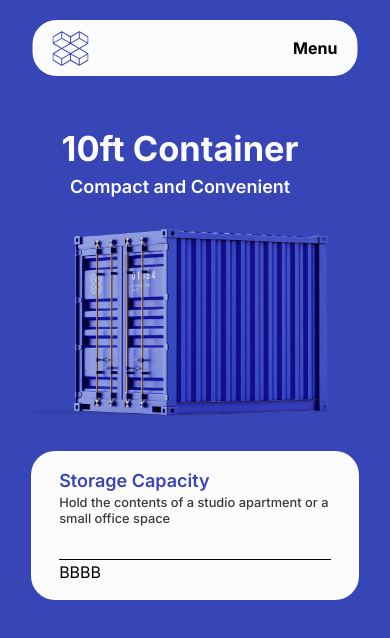
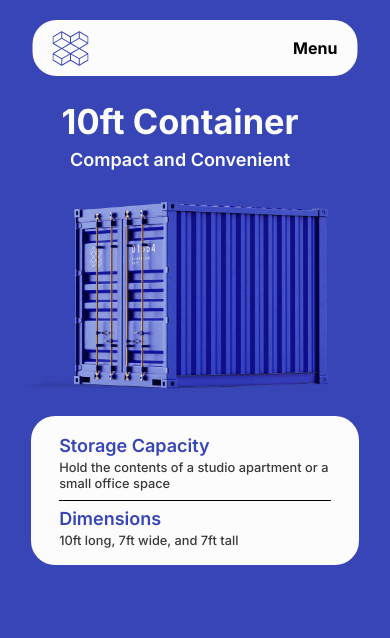
Before and after one commit to shanewmurphy/blue-box-site-new, a Next.js app: page /Ten-foot-container in a window 390 px wide. Shown: the top 638 px of the page. Built offline with nearby package versions, Linux system fonts and the light colour scheme.

Commit message:
Updates to 10ft container page

```diff
--- a/app/Ten-foot-container/page.js
+++ b/app/Ten-foot-container/page.js
@@ -2,7 +2,7 @@ export default function TenFootContainerPage() {
   return (
     <div>
       <div className="w-full bg-myblue lg:h-[80vh] md:h-[85vh] sm:h-svh lg:py-14 lg:px-14 antialiased">
-        <div className="xl:w-10/12 lg:w-11/12 md: laptop:w-11/12 sm:w-11/12 mx-auto lg:py-[6%] md:py-[15%] sm:py-[32%]">
+        <div className="xl:w-10/12 lg:w-11/12 md: laptop:w-11/12 sm:w-11/12 mx-auto lg:py-[6%] md:py-[15%] sm:py-[25%]">
           <div className="flex flex-row xl:gap-32 lg:gap-10">
             <div className="lg:basis-1/3">
               <div className="bg-mywhite xl:w-[300px] lg:w-[280px] py-7 px-7 lg:mt-5 rounded-xl xl:block lg:block md:hidden sm:hidden xs:hidden">
@@ -57,8 +57,8 @@ export default function TenFootContainerPage() {
               </div>
             </div>
           </div>
-          <div className="lg:hidden md:block md:w-10/12 sm:w-11/12 mx-auto bg-mywhite md:py-6 md:px-2 sm:py-4 sm:px-2 mt-6 rounded-3xl">
-            <div className="grid md:grid-cols-2 md:divide-x md:divide-y-0 sm:divide-y sm:px-5 gap-8">
+          <div className="lg:hidden md:block md:w-10/12 sm:w-11/12 mx-auto bg-mywhite md:py-6 md:px-2 sm:py-4 sm:px-2 sm:mt-4 rounded-3xl">
+            <div className="grid md:grid-cols-2 md:divide-x md:divide-y-0 sm:divide-y sm:px-5 md:gap-8 sm:gap-2">
               <div>
                 <h6 className="text-lg font-semibold text-myblue">
                   Storage Capacity
@@ -68,7 +68,14 @@ export default function TenFootContainerPage() {
                   space
                 </p>
               </div>
-              <div>BBBB</div>
+              <div>
+                <h6 className="text-lg md:pl-6 sm:mt-1 font-semibold text-myblue">
+                  Dimensions
+                </h6>
+                <p className="text-myblack md:pl-6 font-medium text-xs">
+                  10ft long, 7ft wide, and 7ft tall
+                </p>
+              </div>
             </div>
           </div>
         </div>
```
